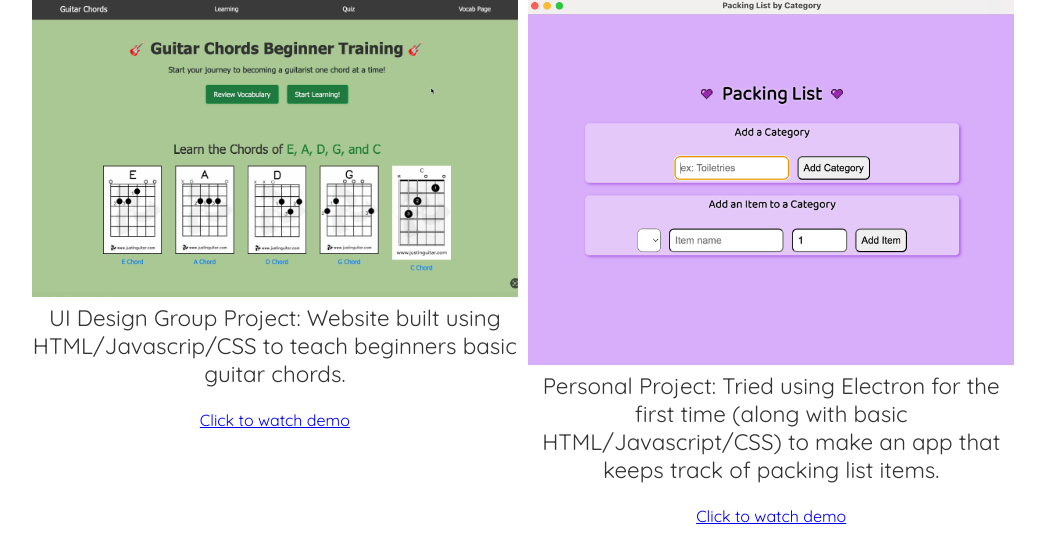
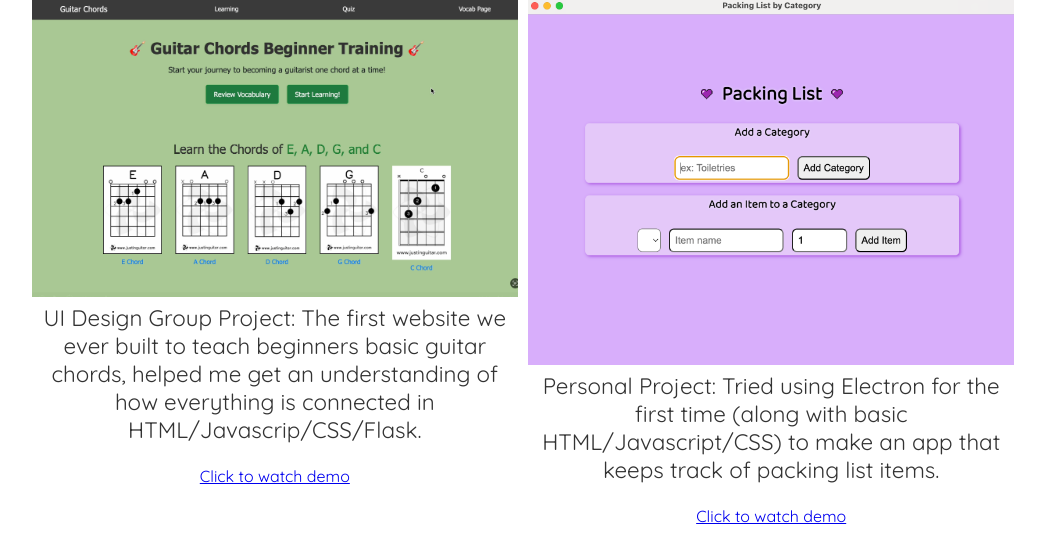
Before and after one commit to michellesynlee/myportfolio, a Flask app: page /projects in a window 1280 px wide. Shown: the part 703-1261 px from the top of the page, without its empty margins (117-1162 px from the left). Run offline with Flask 3, Linux system fonts and the light colour scheme.

Commit message:
project updates

```diff
--- a/templates/index.html
+++ b/templates/index.html
@@ -36,7 +36,7 @@
       <iframe
         width="100%"
         height="100%"
-        src="https://www.youtube.com/embed/KH8sGViH-1U"
+        src="https://youtu.be/embed/Ac7Ww-B6bVk"
         title="Project Progress Demo"
         frameborder="0"
         allow="accelerometer; autoplay; clipboard-write; encrypted-media; gyroscope; picture-in-picture; web-share"
--- a/templates/projects.html
+++ b/templates/projects.html
@@ -19,7 +19,7 @@
         <div class="project">
             <img src="{{ url_for('static', filename='guitar.png') }}" alt="guitar project">
             <p class="caption">
-                UI Design Group Project: Website built using HTML/Javascrip/CSS to teach beginners basic guitar chords.</p>
+                UI Design Group Project: The first website we ever built to teach beginners basic guitar chords, helped me get an understanding of how everything is connected in HTML/Javascrip/CSS/Flask. </p>
             <a href="https://www.youtube.com/watch?v=EXRxySnOA3o" target="_blank">Click to watch demo</a> <br>
         </div>
         <div class="project">
```
